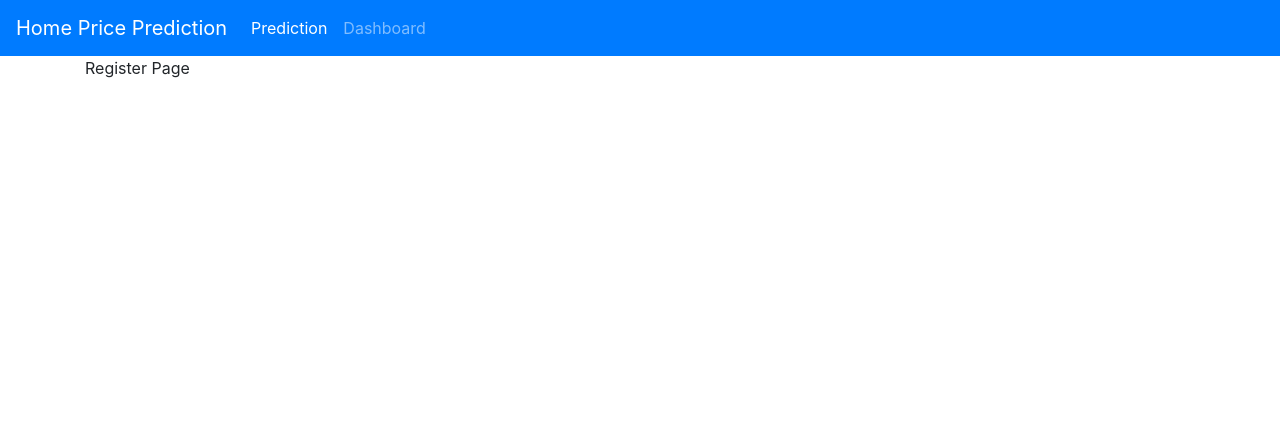
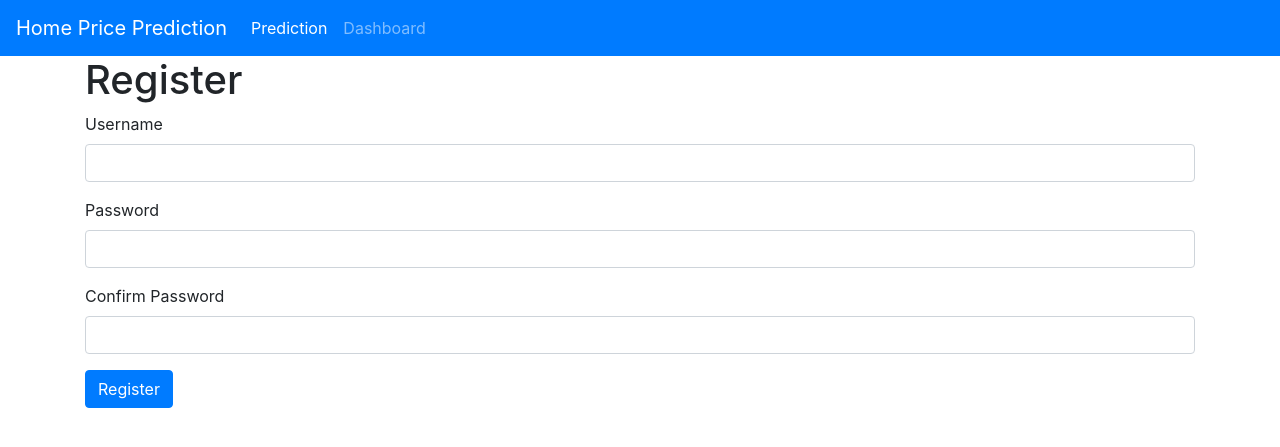
Before and after one commit to corey-fontenot/kc_house_prediction, a Flask app: page /register in a window 1280 px wide. Shown: the top 447 px of the page. Run offline with Flask 2, Linux system fonts and the light colour scheme; some libraries are stand-ins or nearby versions.

Commit message:
Add Registration form

```diff
--- a/app/forms.py
+++ b/app/forms.py
@@ -1,9 +1,16 @@
 from flask_wtf import FlaskForm
 from wtforms import StringField, PasswordField, SubmitField
-from wtforms.validators import DataRequired
+from wtforms.validators import DataRequired, EqualTo
 
 
 class LoginForm(FlaskForm):
     username = StringField('Username', validators=[DataRequired()])
     password = PasswordField('Password', validators=[DataRequired()])
     submit = SubmitField('Sign In')
+
+
+class RegisterForm(FlaskForm):
+    username = StringField('Username', validators=[DataRequired()])
+    password = PasswordField('Password', validators=[DataRequired()])
+    password_confirm = PasswordField('Confirm Password', validators=[DataRequired(), EqualTo('password')])
+    submit = SubmitField('Register')
--- a/app/routes.py
+++ b/app/routes.py
@@ -1,6 +1,6 @@
 from flask import render_template, flash, redirect
 from app import app
-from app.forms import LoginForm
+from app.forms import LoginForm, RegisterForm
 
 
 @app.route('/')
@@ -24,9 +24,13 @@ def login():
     return render_template('login.html', title='Sign In', form=form)
 
 
-@app.route('/register')
+@app.route('/register', methods=['GET', 'POST'])
 def register():
-    return render_template('register.html')
+    form = RegisterForm()
+    if form.validate_on_submit():
+        flash('Registration successful for user {}'.format(form.username.data))
+        return redirect('/login')
+    return render_template('register.html', title='Register', form=form)
 
 
 @app.route('/logout')
--- a/app/templates/register.html
+++ b/app/templates/register.html
@@ -1,5 +1,31 @@
 {% extends 'base.html' %}
 
 {% block content %}
-Register Page
+    <h1>Register</h1>
+    <form action="" method="post" novalidate>
+        {{ form.hidden_tag() }}
+
+        <div class="form-group">
+            {{ form.username.label }}<br>
+            {{ form.username(class_="form-control", size=32) }}
+            {% for error in form.username.errors %}
+                <span style="color:red;">{{ error }}</span>
+            {% endfor %}
+        </div>
+        <div class="form-group">
+            {{ form.password.label }}<br>
+            {{ form.password(class_="form-control", size=32) }}
+            {% for error in form.password.errors %}
+                <span style="color:red;">{{ error }}</span>
+            {% endfor %}
+        </div>
+        <div class="form-group">
+            {{ form.password_confirm.label }}<br>
+            {{ form.password_confirm(class_="form-control", size=32) }}
+            {% for error in form.password_confirm.errors %}
+                <span style="color:red;">{{ error }}</span>
+            {% endfor %}
+        </div>
+        {{ form.submit(class_="btn btn-primary") }}
+    </form>
 {% endblock %}
```
